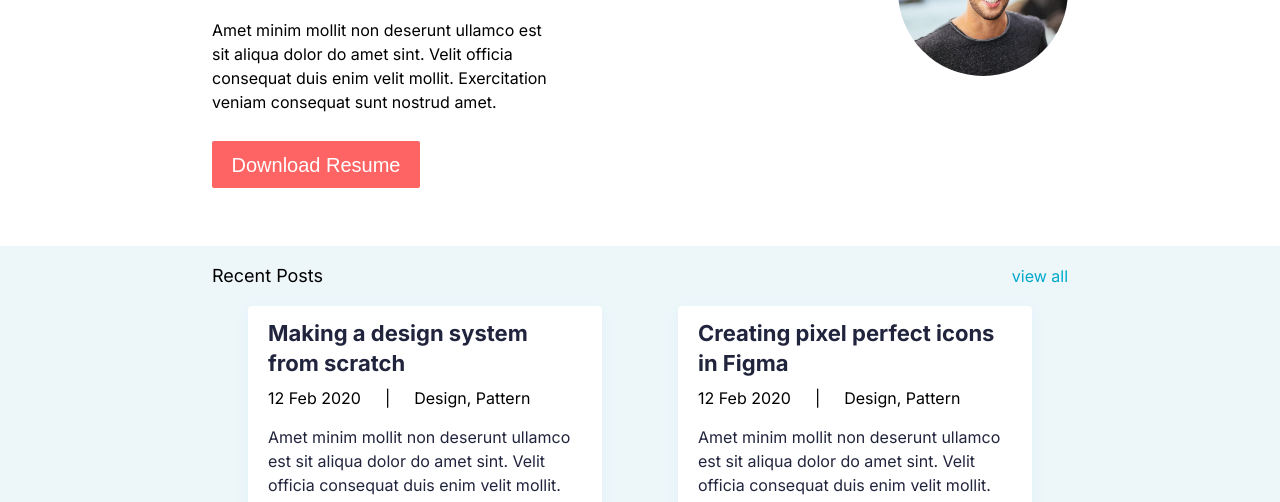
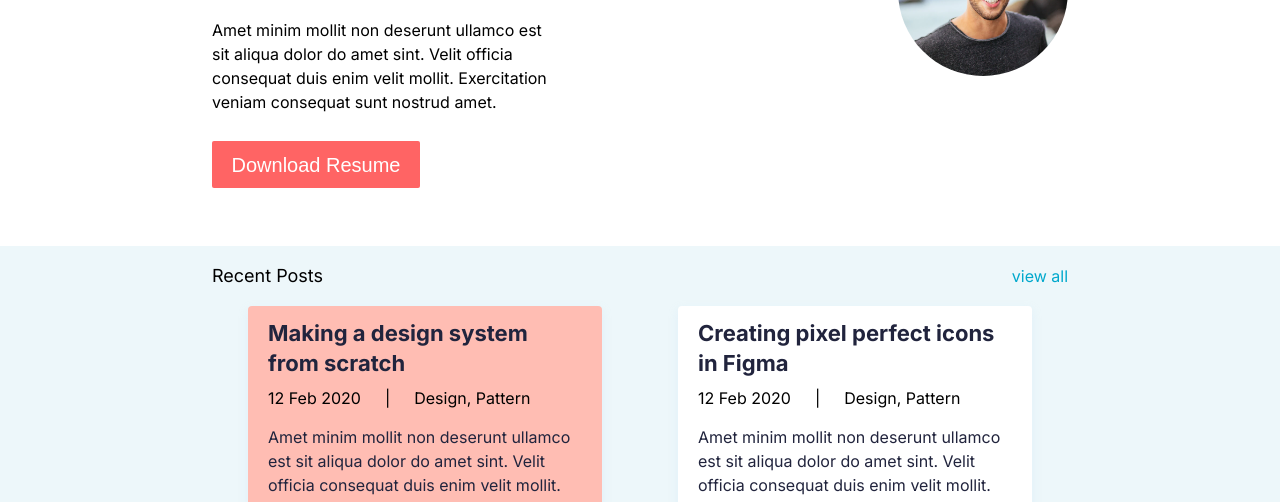
Before and after one commit to IrakliAmbroladze/portfolio-geolab, a plain HTML site: page index.html in a window 1280 px wide. In both pictures the pointer is over the element 425 px from the left and 724 px from the top of the page. Shown: the part 289-791 px from the top of the page. Drawn offline with Linux system fonts and the light colour scheme.

Commit message:
style: add hover styles on cards and posts

```diff
--- a/css/styles.css
+++ b/css/styles.css
@@ -138,6 +138,11 @@ header {
   margin: 0 auto;
   box-shadow: 0 4px 10px 0 rgba(187, 225, 250, 0.25);
   border-radius: 4px;
+  transition: background-color 400ms ease-in-out;
+}
+.post-card:hover {
+  cursor: pointer;
+  background-color: #ffbdb3;
 }
 
 .post-card-title {
@@ -171,6 +176,11 @@ header {
   object-fit: cover;
   border-radius: 6px;
   display: block;
+  transition: transform 300ms ease-in-out;
+}
+.feature-img:hover {
+  transform: scale(1.1);
+  cursor: pointer;
 }
 
 .featured-work-card {
```
